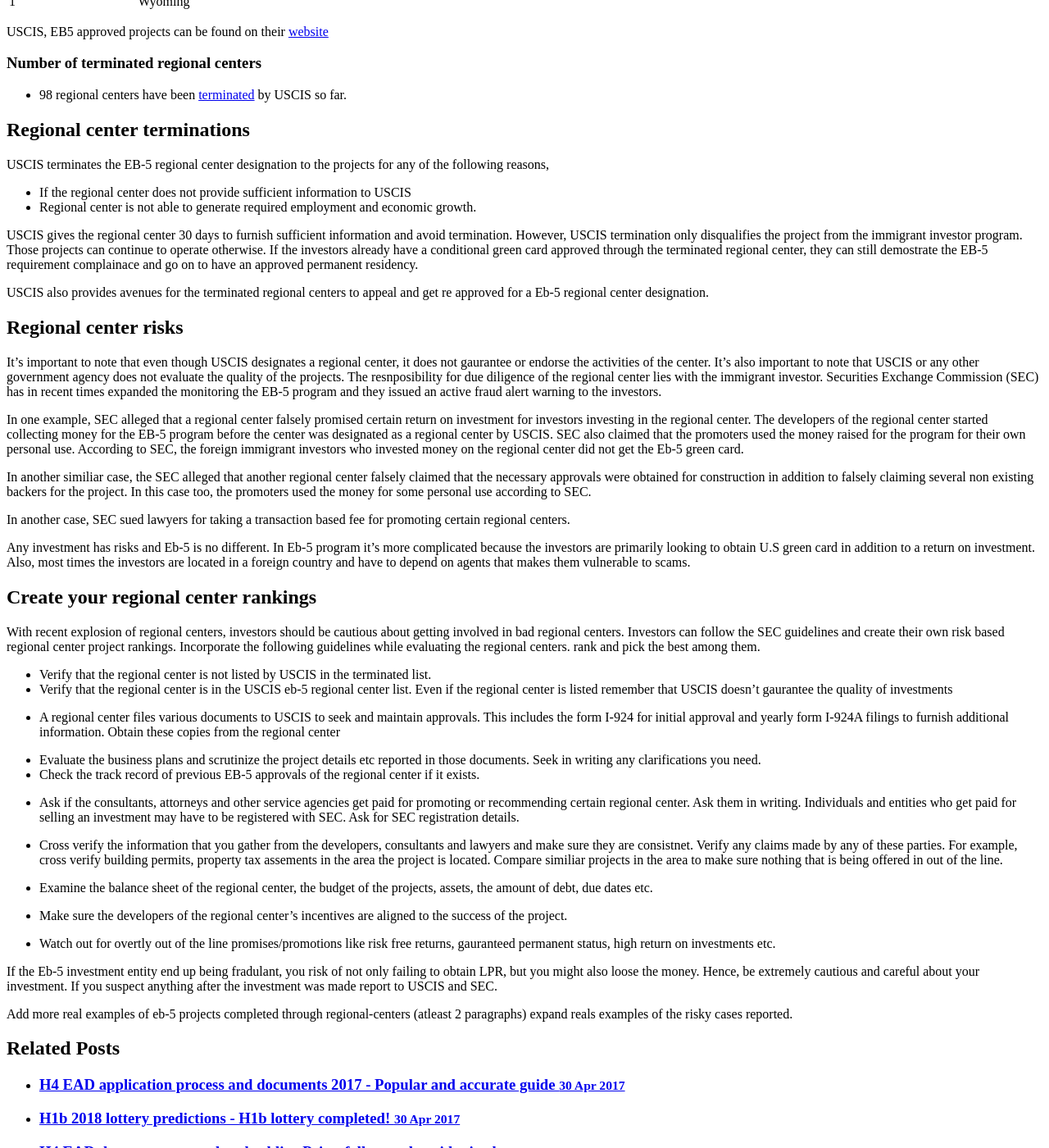
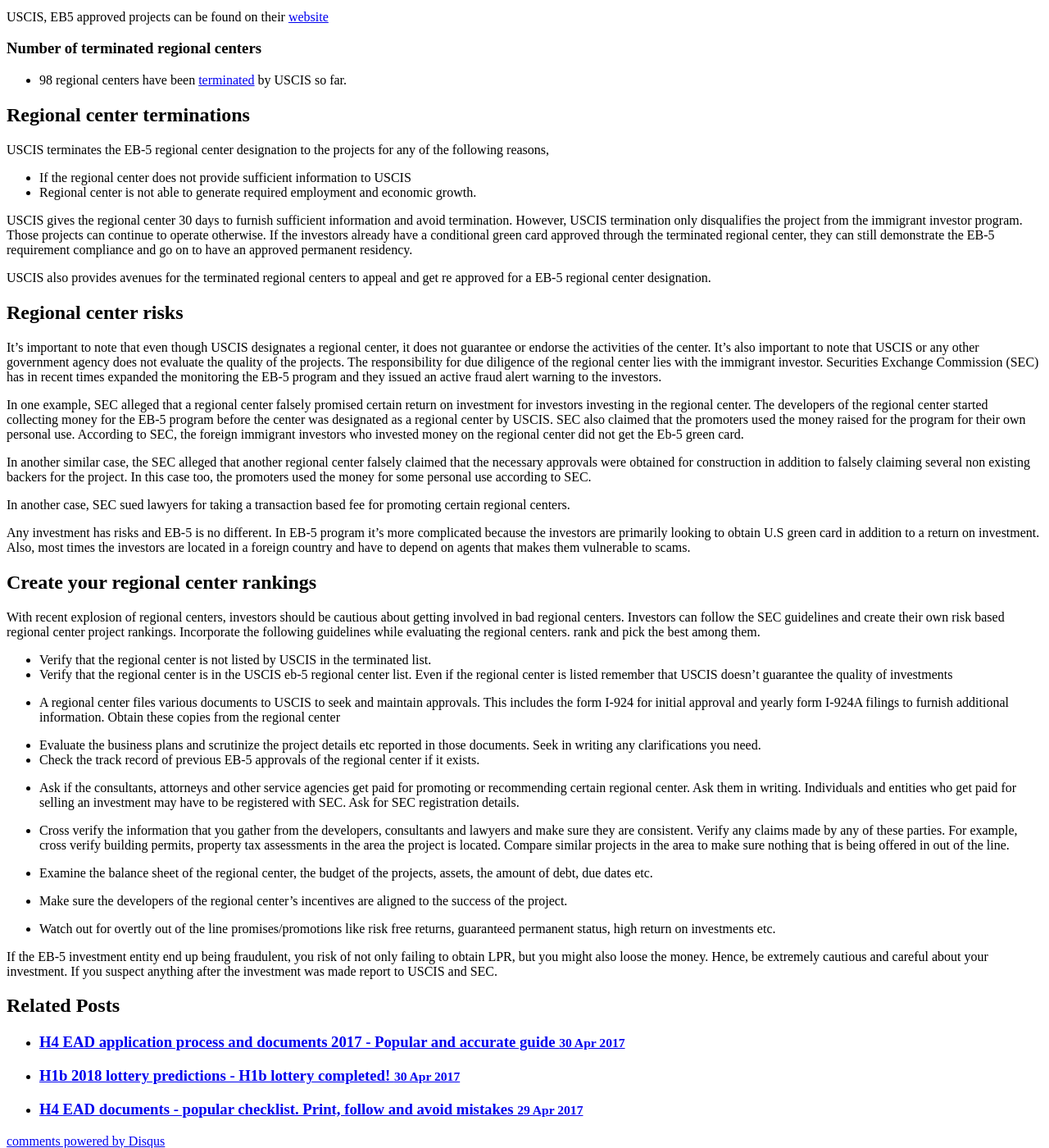
Before and after one commit to gitforwork2/gitforwork.github.io, a Jekyll site: the page built from _posts/2017-5-17-eb5-regional-center.md, in a window 1280 px wide and 1400 px high, scrolled down 3607 px. Shown: the whole window at 82% size. Built offline with Jekyll 4.4.1, drawn with Linux system fonts in a browser that asks for light colours; nearby versions of some CDN libraries; comment, search, counter and statistics services are not loaded; some of the changed text lies outside the part shown.

Commit message:
Update 2017-5-17-eb5-regional-center.md

```diff
--- a/_posts/2017-5-17-eb5-regional-center.md
+++ b/_posts/2017-5-17-eb5-regional-center.md
@@ -28,27 +28,27 @@
 enterprise which can pool money from the foreign immigrants and make capital investment projects. Regional Centers are designated as
 such by USCIS to promote economic growth and job creation.
 
-Regional center investment is not a mandatory for the Eb-5 visa, investors can also make direct investments. However, the primary advantage of the regional center is that the foreign immigrant can meet the visa requirements by counting the indirect jobs projected to be created through the center. In contrast, the direct investment Eb-5 applicants can meet the requirements only through the jobs directly created. Regional centers helps the foreign investors who are more interested in obtaining legal permanent residency (LPR) than directly investing or operating a business in the United States (U.S).
+Regional center investment is not a mandatory for the EB-5 visa, investors can also make direct investments. However, the primary advantage of the regional center is that the foreign immigrant can meet the visa requirements by counting the indirect jobs projected to be created through the center. In contrast, the direct investment EB-5 applicants can meet the requirements only through the jobs directly created. Regional centers helps the foreign investors who are more interested in obtaining LPR than directly investing or operating a business in the United States (U.S).
 
 The EB-5 Regional Center (RC) is a for profit enterprise which connects the foreign investor to the developers of projects in need of capital. The regional centers typically create an investment fund pooled from foreign investors and sponsors one or more commercial businesses. Real estate is the most common investment avenue of the regional centers. Regional centers
 sponsors projects like construction of luxury hotels, office spaces, apartment complexes, warehouses etc. While most regional centers are private enterprises, there are a few of govt created public entities too. The primary motive behind the regional center program is to increase economic growth, productivity, job creation.
 
 ## EB-5 regional center program extension
 
-Congress initially created the regional center program for a period of 5 years. Since then it has been extended to subsquent 5 year periods for the last 25 years. Current approval of the regional center program runs until September 2017.
+Congress initially created the regional center program for a period of 5 years. Since then it has been extended to subsequent 5 year periods for the last 25 years. Current approval of the regional center program runs until September 2017.
 
-## Eb-5 investor visa requirement
+## EB-5 investor visa requirement
 
-The Eb-5 visa program in essense has 2 requirements, invesments and job creation.
+The EB-5 visa program in essence has 2 requirements, investments and job creation.
 The foreign investor has to invest $1 million dollars in a regional center. The amount is reduced to half a million dollars if the regional center is located in areas of high unemployment and not within urban centers.
 
-Such investments have to generate atleast 10 direct or indirect full time jobs through the regional center.
+Such investments have to generate at least 10 direct or indirect full time jobs through the regional center.
 
 The foreign investor can get a green card (LPR) for themselves and their immediate family members (spouse and minor children).
 
-USCIS conditonally approves the green card for about 2 years
+USCIS conditionally approves the green card for about 2 years
 
-After 2 years, USCIS permanently approves the green card upon the investment meeting the job requirement and other Eb-5 program rules
+After 2 years, USCIS permanently approves the green card upon the investment meeting the job requirement and other EB5 program rules
 
 EB-5 investor can live, study or work anywhere in the U.S. None of the activity needs to be associated to the geographical location of the regional center.
 
@@ -160,45 +160,42 @@
 * If the regional center does not provide sufficient information to USCIS
 * Regional center is not able to generate required employment and economic growth.
 
-USCIS gives the regional center 30 days to furnish sufficient information and avoid termination. However, USCIS termination only disqualifies the project from the immigrant investor program. Those projects can continue to operate otherwise. If the investors already have a conditional green card approved through the terminated regional center, they can still demostrate the EB-5 requirement complainace and go on to have an approved permanent residency.
+USCIS gives the regional center 30 days to furnish sufficient information and avoid termination. However, USCIS termination only disqualifies the project from the immigrant investor program. Those projects can continue to operate otherwise. If the investors already have a conditional green card approved through the terminated regional center, they can still demonstrate the EB-5 requirement compliance and go on to have an approved permanent residency.
 
-USCIS also provides avenues for the terminated regional centers to appeal and get re approved for a Eb-5 regional center designation.
+USCIS also provides avenues for the terminated regional centers to appeal and get re approved for a EB-5 regional center designation.
 
 ## Regional center risks
 
-It's important to note that even though USCIS designates a regional center, it does not gaurantee or endorse the activities of the center. It's also important to note that USCIS or any other government agency does not evaluate the quality of the projects. The resnposibility for due diligence of the regional center lies with the immigrant investor.
+It's important to note that even though USCIS designates a regional center, it does not guarantee or endorse the activities of the center. It's also important to note that USCIS or any other government agency does not evaluate the quality of the projects. The responsibility for due diligence of the regional center lies with the immigrant investor.
 Securities Exchange Commission (SEC) has in recent times expanded the monitoring the EB-5 program and they issued an active fraud alert warning to the investors.
 
 In one example, SEC alleged that a regional center falsely promised certain return on investment for investors investing in the regional  center. The developers of the regional center
 started collecting money for the EB-5 program before the center was designated as a regional center by USCIS. SEC also claimed that the promoters used the money raised for the program for their own personal use. According to SEC, the foreign immigrant investors who invested money on the regional center did not get the Eb-5 green card.
 
-In another similiar case, the SEC alleged that another regional center falsely claimed that the necessary approvals were obtained for construction in addition to falsely claiming several non existing backers for the project. In this case too, the promoters used the money for some personal use according to SEC.
+In another similar case, the SEC alleged that another regional center falsely claimed that the necessary approvals were obtained for construction in addition to falsely claiming several non existing backers for the project. In this case too, the promoters used the money for some personal use according to SEC.
 
 In another case, SEC sued lawyers for taking a transaction based fee for promoting certain regional centers.
 
-Any investment has risks and Eb-5 is no different. In Eb-5 program it's more complicated because the investors are primarily looking to obtain U.S green card in addition to a return on investment. Also, most times the investors are located in a foreign country and have to depend on agents that makes them vulnerable to scams.
+Any investment has risks and EB-5 is no different. In EB-5 program it's more complicated because the investors are primarily looking to obtain U.S green card in addition to a return on investment. Also, most times the investors are located in a foreign country and have to depend on agents that makes them vulnerable to scams.
 
 ## Create your regional center rankings
 
 With recent explosion of regional centers, investors should be cautious about getting involved in bad regional centers. Investors can follow the SEC guidelines and create their own risk based regional center project rankings. Incorporate the following guidelines while evaluating the regional centers. rank and pick the best among them.
 
 * Verify that the regional center is not listed by USCIS in the terminated list.
-* Verify that the regional center is in the USCIS eb-5 regional center list. Even if the regional center is listed remember that USCIS doesn't gaurantee the quality of investments
+* Verify that the regional center is in the USCIS eb-5 regional center list. Even if the regional center is listed remember that USCIS doesn't guarantee the quality of investments
 * A regional center files various documents to USCIS to seek and maintain approvals. This includes the form I-924 for initial approval and yearly form I-924A filings to furnish additional information. Obtain these copies from the regional center
 
 * Evaluate the business plans and scrutinize the project details etc reported in those documents. Seek in writing any clarifications you need.
 * Check the track record of previous EB-5 approvals of the regional center if it exists.
 * Ask if the consultants, attorneys and other service agencies get paid for promoting or recommending certain regional center. Ask them in writing. Individuals and entities who get paid for selling an investment may have to be registered with SEC. Ask for SEC registration details.
 
-* Cross verify the information that you gather from the developers, consultants and lawyers and make sure they are consistnet. Verify any claims made by any of these parties. For example, cross verify building permits, property tax assements in the area the project is located. Compare similiar projects in the area to make sure nothing that is being offered in out of the line.
+* Cross verify the information that you gather from the developers, consultants and lawyers and make sure they are consistent. Verify any claims made by any of these parties. For example, cross verify building permits, property tax assessments in the area the project is located. Compare similar projects in the area to make sure nothing that is being offered in out of the line.
 
 * Examine the balance sheet of the regional center, the budget of the projects, assets, the amount of debt, due dates etc.
 
 * Make sure the developers of the regional center's incentives are aligned to the success of the project.
 
-* Watch out for overtly out of the line promises/promotions like risk free returns, gauranteed permanent status, high return on investments etc.
+* Watch out for overtly out of the line promises/promotions like risk free returns, guaranteed permanent status, high return on investments etc.
 
-If the Eb-5 investment entity end up being fradulant, you risk of not only failing to obtain LPR, but you might also loose the money. Hence, be extremely cautious and careful about your investment. If you suspect anything after the investment was made report to USCIS and SEC.
-
-Add more real examples of eb-5 projects completed through regional-centers (atleast 2 paragraphs)
-expand reals examples of the risky cases reported.
+If the EB-5 investment entity end up being fraudulent, you risk of not only failing to obtain LPR, but you might also loose the money. Hence, be extremely cautious and careful about your investment. If you suspect anything after the investment was made report to USCIS and SEC.
```
Also changed, not shown: other parts of _posts/2017-5-17-eb5-regional-center.md (+3 -3 lines).
